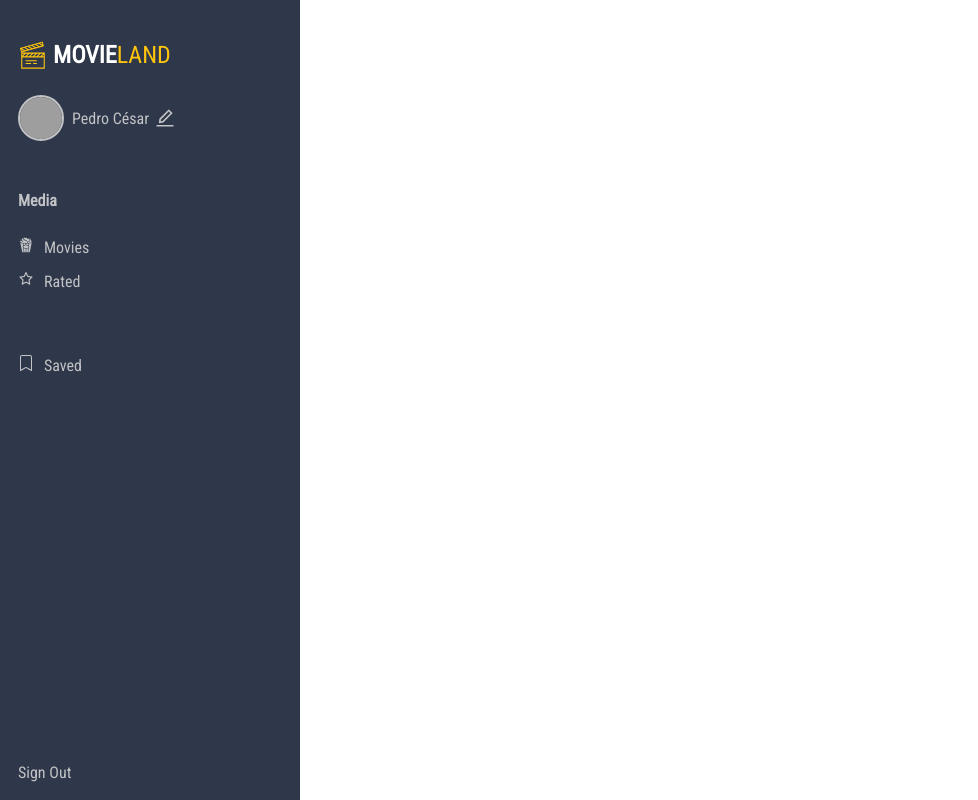
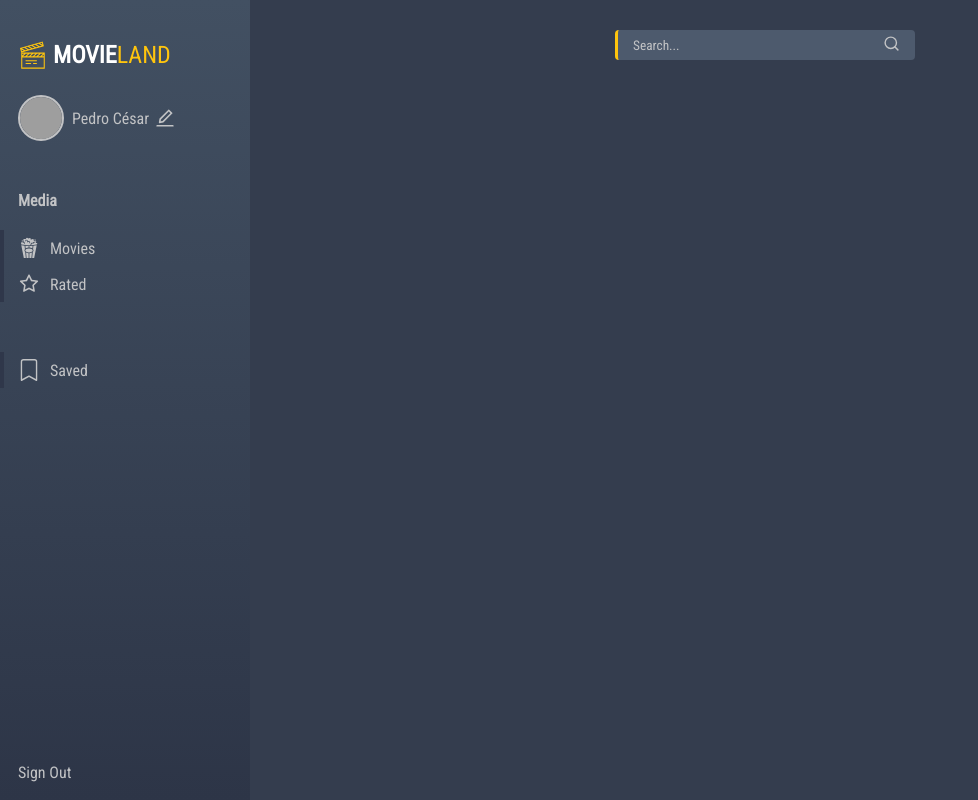
Before and after one commit to pedrocs378/movie-land, a React (Create React App) app in the folder web/: page / in a window 1280 px wide. Shown: the whole page, without its empty margins (0-978 px from the left). Built offline with nearby package versions, Linux system fonts and the light colour scheme; grey boxes are pictures that could not be loaded.

Commit message:
adicao de input

```diff
--- a/web/src/pages/Home/index.tsx
+++ b/web/src/pages/Home/index.tsx
@@ -1,9 +1,19 @@
 import React from 'react'
 import { GiClapperboard, GiPopcorn } from 'react-icons/gi'
+import { FiSearch } from 'react-icons/fi'
 import { AiOutlineEdit, AiOutlineStar } from 'react-icons/ai'
 import { BsBookmark } from 'react-icons/bs'
 
-import { Container, SideMenu, TitleContainer, ProfileContainer, Navigation } from './styles'
+import {
+	Container,
+	SideMenu,
+	TitleContainer,
+	ProfileContainer,
+	Navigation,
+	Content,
+	SearchInput,
+	MovieSection
+} from './styles'
 
 const Home: React.FC = () => {
 
@@ -48,6 +58,15 @@ const Home: React.FC = () => {
 					Sign Out
 				</a>
 			</SideMenu>
+
+			<Content>
+				<SearchInput>
+					<input name="movie" placeholder="Search..." />
+					<button>
+						<FiSearch />
+					</button>
+				</SearchInput>
+			</Content>
 		</Container>
 	)
 }
--- a/web/src/pages/Home/styles.ts
+++ b/web/src/pages/Home/styles.ts
@@ -1,15 +1,19 @@
 import styled from 'styled-components'
-import { setLightness } from 'polished'
+import { setLightness, shade } from 'polished'
 
 export const Container = styled.div`
-	height: 100vh;
+
+	display: grid;
+	grid-template-columns: 250px 1fr;
+	grid-template-areas: "menu content";
 `
 
 export const SideMenu = styled.aside`
-	height: 100%;
-	max-width: 300px;
+	grid-area: menu;
+
+	height: 100vh;
 	padding-top: 40px;
-	background: #2f374a;
+	background: linear-gradient(180deg, rgba(66,80,98,1) 0%, rgba(45,53,71,1) 100%);
 
 	position: relative;
 
@@ -107,8 +111,13 @@ export const Navigation = styled.nav`
 		text-decoration: none;
 		border-left: 4px solid #2f374a;
 
+		display: flex;
+		align-items: center;
+
 		svg {
 			margin-right: 10px;
+			height: 22px;
+			width: 22px;
 		}
 
 		&:hover {
@@ -118,3 +127,92 @@ export const Navigation = styled.nav`
 		}
 	}
 `
+
+export const Content = styled.main`
+	grid-area: content;
+	max-width: 1500px;
+	margin: 30px auto;
+
+	display: flex;
+	flex-direction: column;
+
+`
+
+export const SearchInput = styled.div`
+	width: 300px;
+	align-self: flex-end;
+
+	display: flex;
+	align-items: center;
+	justify-content: space-between;
+	padding: 5px 15px;
+	border-radius: 4px;
+	border-left: 3px solid #ffc50d;
+	background: #4d5a6d;
+
+	&:focus {
+		box-shadow: 0 5px 0 0 red;
+	}
+
+	input {
+		background: transparent;
+		border: 0;
+		color: white;
+		width: 98%;
+
+		&::placeholder {
+			color: #c2c3c5;
+		}
+
+	}
+
+	button {
+		background: transparent;
+		border: 0;
+
+		svg {
+			height: 17px;
+			width: 17px;
+			color: #c2c3c5;
+		}
+	}
+`
+
+export const MovieSection = styled.section`
+	flex: 1;
+
+	div {
+		margin-top: 30px;
+		margin-bottom: 20px;
+
+		display: flex;
+		align-items: center;
+		justify-content: space-between;
+
+		h1 {
+			color: white;
+		}
+
+		button {
+			background: transparent;
+			color: white;
+			border: 0;
+			transition: color 0.2s;
+
+			&:hover {
+				color: ${shade(0.2, '#fff')};
+			}
+		}
+	}
+
+	a {
+		height: 300px;
+		width: 200px;
+		position: relative;
+
+		img {
+			height: 100%;
+			width: 100%;
+		}
+	}
+`
--- a/web/src/styles/global.ts
+++ b/web/src/styles/global.ts
@@ -8,7 +8,16 @@ export default createGlobalStyle`
 		box-sizing: border-box;
 	}
 
+	body {
+		background: #343d4e;
+		-webkit-font-smoothing: antialiased;
+	}
+
 	body, input, button {
 		font-family: 'Roboto Condensed', sans-serif
 	}
+
+	button {
+		cursor: pointer;
+	}
 `
```
Also changed, not shown: 1 other file (tests, documents, lock files or other folders).
